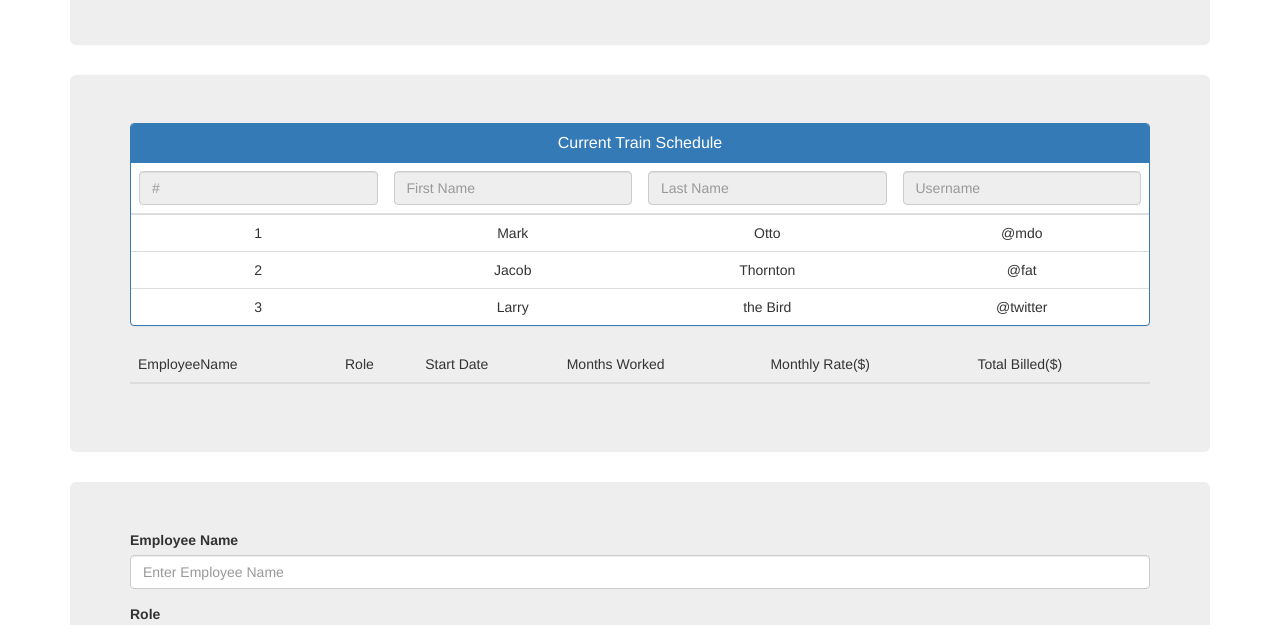
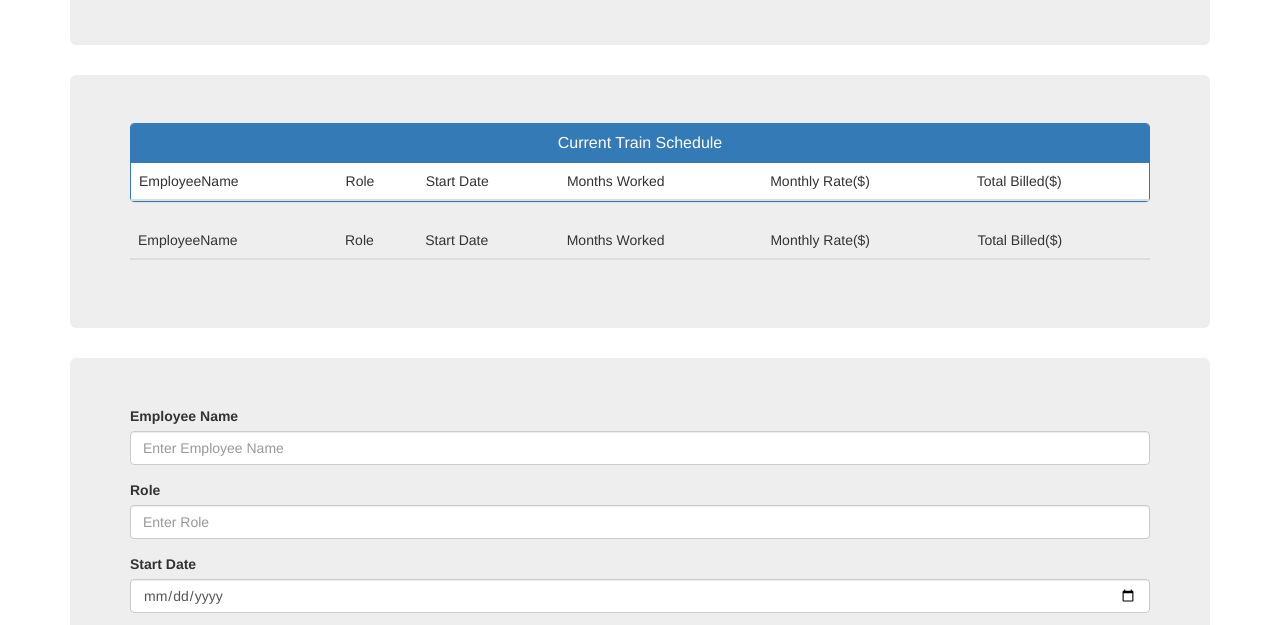
Before and after one commit to sanishj/Train-Scheduler, a plain HTML site: page index.html in a window 1280 px wide. Shown: the part 154-779 px from the top of the page. Drawn offline with nearby package versions, Linux system fonts and the light colour scheme; no server answers.

Commit message:
incremental changes

```diff
--- a/index.html
+++ b/index.html
@@ -41,31 +41,20 @@
             <table class="table">
                 <thead>
                     <tr class="filters">
-                        <th><input type="text" class="form-control" placeholder="#" disabled></th>
+                        <!-- <th><input type="text" class="form-control" placeholder="#" disabled></th>
                         <th><input type="text" class="form-control" placeholder="First Name" disabled></th>
                         <th><input type="text" class="form-control" placeholder="Last Name" disabled></th>
-                        <th><input type="text" class="form-control" placeholder="Username" disabled></th>
+                        <th><input type="text" class="form-control" placeholder="Username" disabled></th> -->
+                        <th id="emp">EmployeeName</th>
+                        <th id="roleId">Role</th>
+                        <th id="dateId">Start Date</th>
+                        <th>Months Worked</th>
+                        <th id="rateId">Monthly Rate($)</th>
+                        <th>Total Billed($)</th>
                     </tr>
                 </thead>
                 <tbody>
-                    <tr>
-                        <td>1</td>
-                        <td>Mark</td>
-                        <td>Otto</td>
-                        <td>@mdo</td>
-                    </tr>
-                    <tr>
-                        <td>2</td>
-                        <td>Jacob</td>
-                        <td>Thornton</td>
-                        <td>@fat</td>
-                    </tr>
-                    <tr>
-                        <td>3</td>
-                        <td>Larry</td>
-                        <td>the Bird</td>
-                        <td>@twitter</td>
-                    </tr>
+
                 </tbody>
             </table>
         </div>
```
